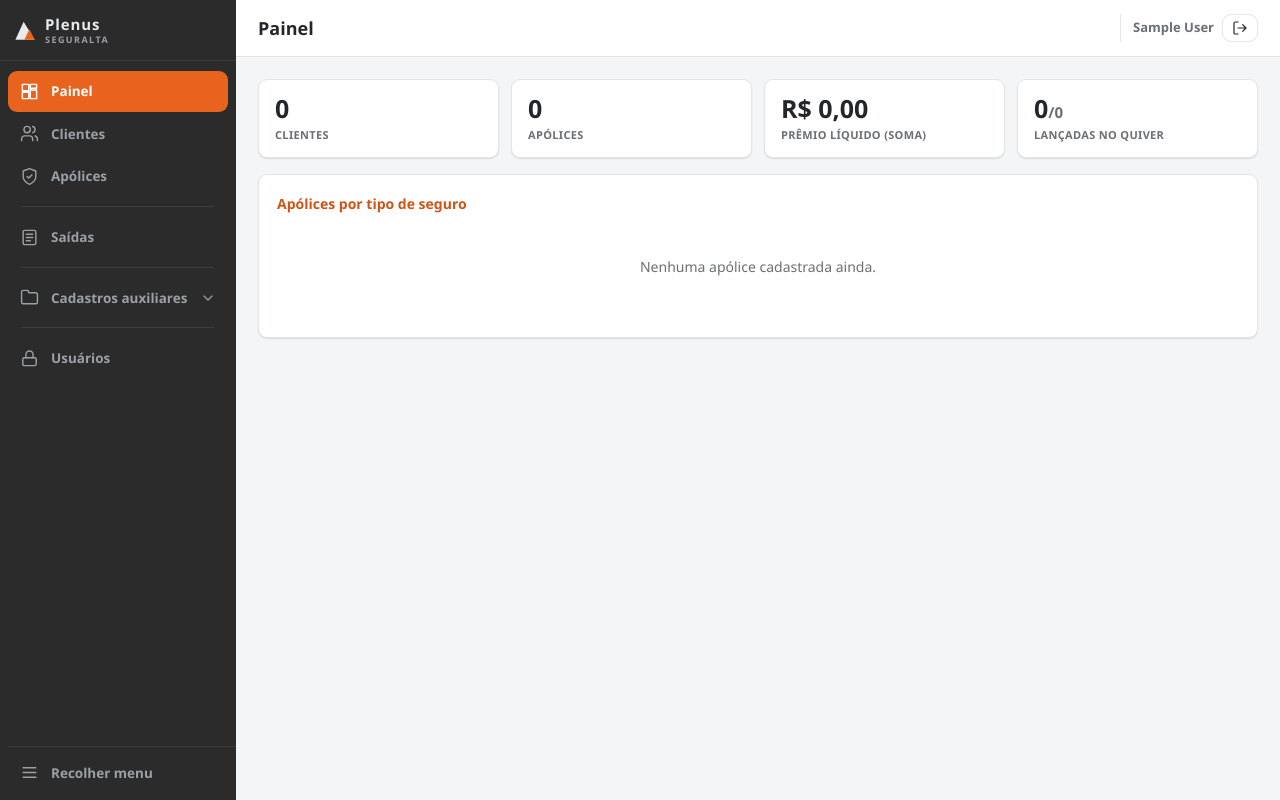
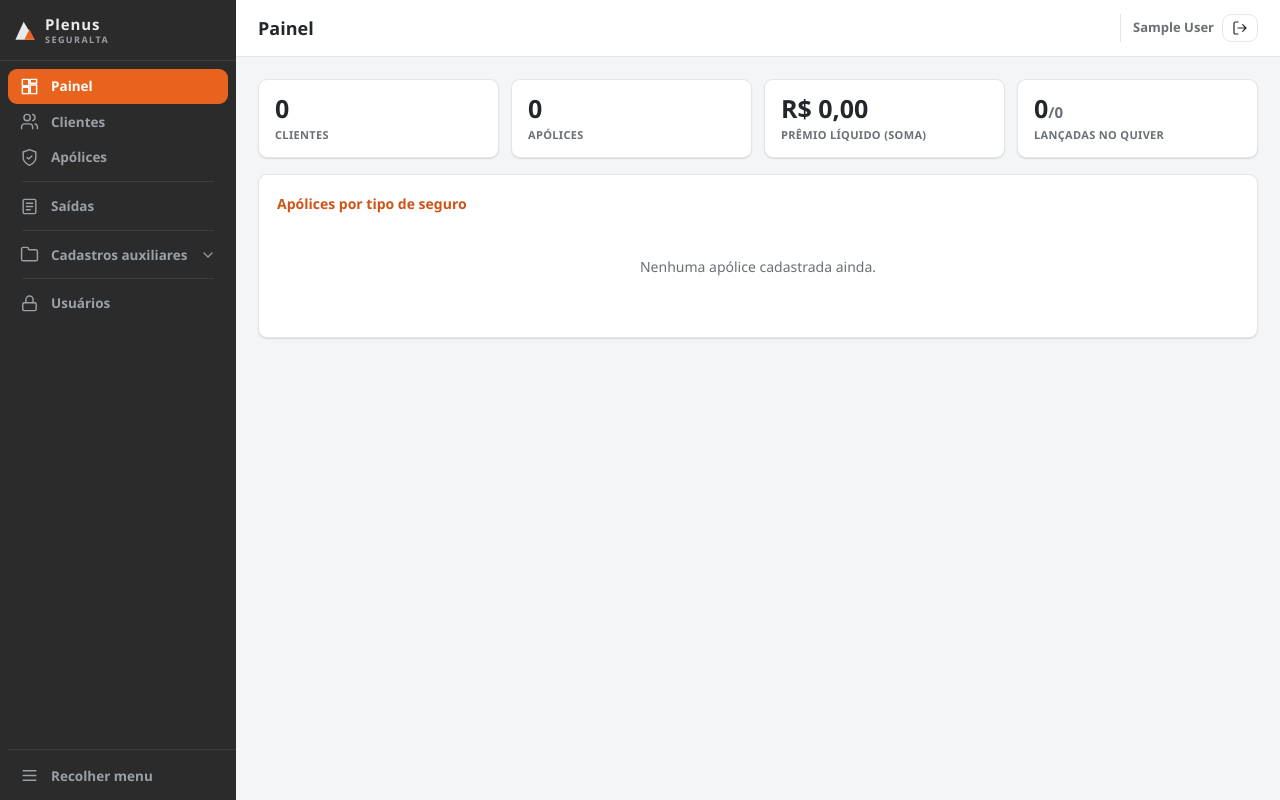
Before and after one commit to renatarisc/PlenusSeguralta, a Flask app: page / in a window 1280 px wide. Run offline with Flask 3, Linux system fonts and the light colour scheme; the visitor is signed in with stand-in values (Sample User, id 1); data comes from the database, SQL or seed files in the repository; data that the repository does not hold is empty; some libraries are stand-ins or nearby versions.

Commit message:
Menu: barra de rolagem fina/discreta, itens mais compactos, subitem ativo em branco
Co-Authored-By: Claude Sonnet 5 <noreply@anthropic.com>

```diff
--- a/static/css/app.css
+++ b/static/css/app.css
@@ -53,16 +53,21 @@ a { color: inherit; text-decoration: none; }
 .marca__sub { font-weight: 600; font-size: 9px; letter-spacing: .16em; color: var(--texto-inv-suave); margin-top: 2px; }
 .barra__fechar { display: none; }
 
-.nav { padding: 10px 8px; display: flex; flex-direction: column; gap: 2px; overflow-y: auto; flex: 1; }
+.nav { padding: 8px 8px; display: flex; flex-direction: column; gap: 1px; overflow-y: auto; flex: 1;
+  scrollbar-width: thin; scrollbar-color: rgba(255, 255, 255, .16) transparent; }
+.nav::-webkit-scrollbar { width: 6px; }
+.nav::-webkit-scrollbar-track { background: transparent; }
+.nav::-webkit-scrollbar-thumb { background: rgba(255, 255, 255, .14); border-radius: 3px; }
+.nav:hover::-webkit-scrollbar-thumb { background: rgba(255, 255, 255, .24); }
 .nav__item, .barra__recolher {
   display: flex; align-items: center; gap: 12px;
-  padding: 10px 12px; border-radius: var(--raio); color: var(--texto-inv-suave);
+  padding: 7px 12px; border-radius: var(--raio); color: var(--texto-inv-suave);
   font-size: 13.5px; font-weight: 600; white-space: nowrap; cursor: pointer;
   border: none; background: none; width: 100%; text-align: left; font-family: inherit;
   transition: background .12s, color .12s;
 }
 .nav__item:hover, .barra__recolher:hover { background: var(--grafite-3); color: var(--texto-inv); }
-.nav__sep { height: 1px; background: rgba(255, 255, 255, .09); margin: 8px 14px; }
+.nav__sep { height: 1px; background: rgba(255, 255, 255, .09); margin: 6px 14px; }
 .app.recolhido .nav__sep { margin: 8px 12px; }
 .nav__item--ativo { background: var(--laranja); color: #fff; }
 .nav__item--ativo:hover { background: var(--laranja); color: #fff; }
@@ -85,9 +90,10 @@ a { color: inherit; text-decoration: none; }
 .nav__caret { margin-left: auto; display: inline-flex; transition: transform .15s; }
 .nav__caret svg { width: 16px; height: 16px; }
 .nav__grupo.aberto .nav__caret { transform: rotate(180deg); }
-.nav__filhos { display: none; flex-direction: column; gap: 2px; }
+.nav__filhos { display: none; flex-direction: column; gap: 1px; }
 .nav__grupo.aberto .nav__filhos { display: flex; }
-.nav__subitem { padding-left: 34px; font-size: 13px; color: var(--texto-inv-suave); }
+.nav__subitem { padding-left: 34px; font-size: 13px; }
+.nav__subitem.nav__item--ativo { color: #fff; }
 .nav__subitem .nav__icone svg { width: 16px; height: 16px; }
 .app.recolhido .nav__caret { display: none; }
 .app.recolhido .nav__subitem { padding-left: 12px; }
```
